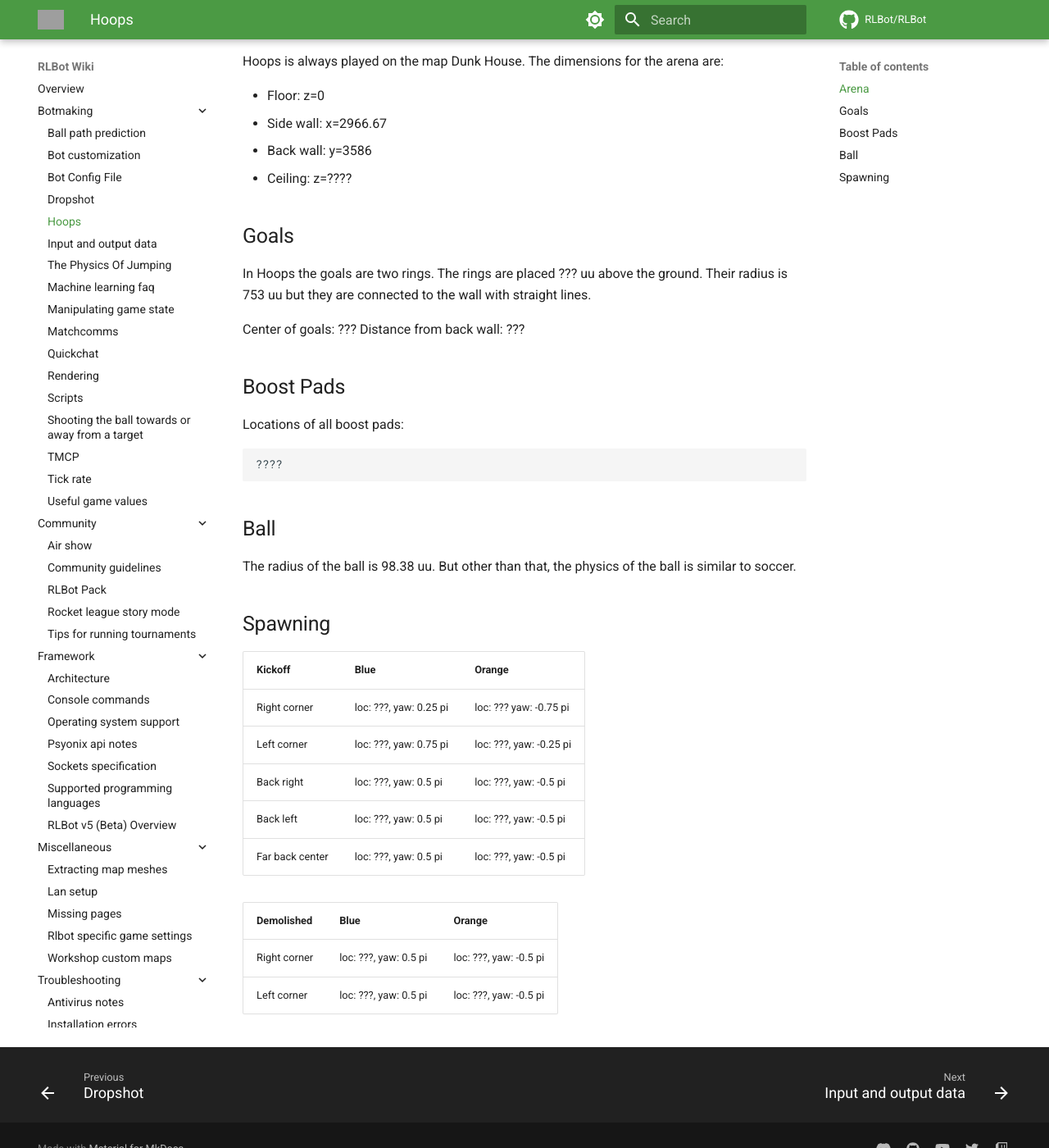
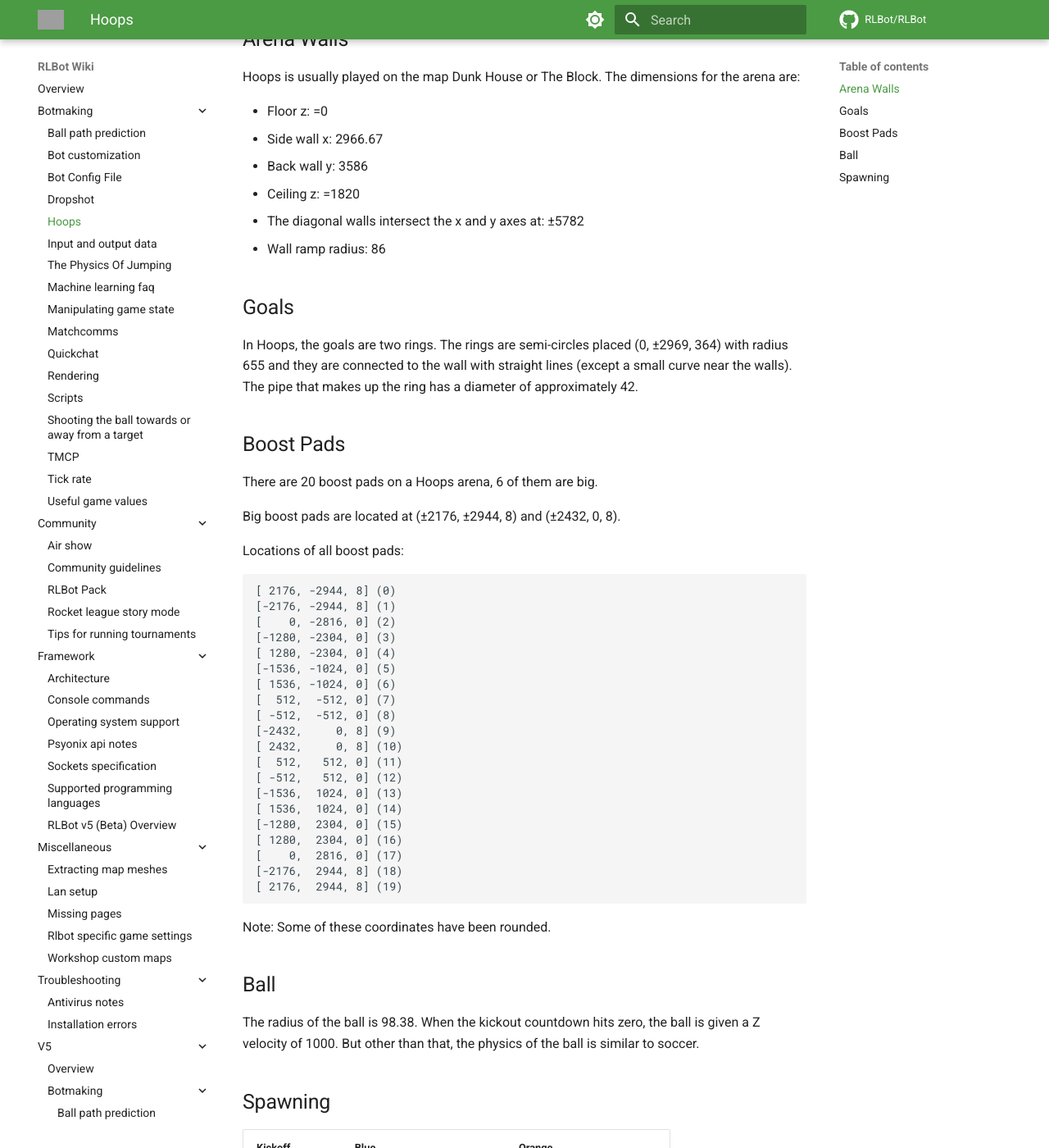
Before and after one commit to RLBot/wiki, an MkDocs documentation site: the page built from docs/botmaking/hoops.md, in a window 1280 px wide and 1400 px high, scrolled down 376 px. Shown: the whole window at 82% size. Built offline with MkDocs 1.6.1 and Material for MkDocs 9.7.7, drawn with Linux system fonts in a browser that asks for light colours; comment, search, counter and statistics services are not loaded; some of the changed text lies outside the part shown; grey boxes are pictures that could not be loaded.

Commit message:
Add missing information to Hoops page

````diff
--- a/docs/botmaking/hoops.md
+++ b/docs/botmaking/hoops.md
@@ -4,48 +4,74 @@
 
 ```
 game_mode = Hoops
+# Alternative map: Hoops_TheBlocks
 game_map = Hoops_DunkHouse
 ```
 
-## Arena
+## Arena Walls
 
-Hoops is always played on the map Dunk House. The dimensions for the arena are:
+Hoops is usually played on the map Dunk House or The Block. The dimensions for the arena are:
 
-- Floor: z=0
-- Side wall: x=2966.67
-- Back wall: y=3586
-- Ceiling: z=????
+- Floor z: =0
+- Side wall x: 2966.67
+- Back wall y: 3586
+- Ceiling z: =1820
+- The diagonal walls intersect the x and y axes at: ±5782
+- Wall ramp radius: 86
 
 ## Goals
 
-In Hoops the goals are two rings. The rings are placed ??? uu above the ground. Their radius is 753 uu but they are connected to the wall with straight lines.
+In Hoops, the goals are two rings. The rings are semi-circles placed (0, ±2969, 364) with radius 655 and they are connected to the wall with straight lines (except a small curve near the walls). The pipe that makes up the ring has a diameter of approximately 42.
 
-Center of goals: ???
-Distance from back wall: ???
 
 ## Boost Pads
+
+There are 20 boost pads on a Hoops arena, 6 of them are big.
+
+Big boost pads are located at (±2176, ±2944, 8) and (±2432, 0, 8).
 
 Locations of all boost pads:
 
 ```
-????
+[ 2176, -2944, 8] (0)
+[-2176, -2944, 8] (1)
+[    0, -2816, 0] (2)
+[-1280, -2304, 0] (3)
+[ 1280, -2304, 0] (4)
+[-1536, -1024, 0] (5)
+[ 1536, -1024, 0] (6)
+[  512,  -512, 0] (7)
+[ -512,  -512, 0] (8)
+[-2432,     0, 8] (9)
+[ 2432,     0, 8] (10)
+[  512,   512, 0] (11)
+[ -512,   512, 0] (12)
+[-1536,  1024, 0] (13)
+[ 1536,  1024, 0] (14)
+[-1280,  2304, 0] (15)
+[ 1280,  2304, 0] (16)
+[    0,  2816, 0] (17)
+[-2176,  2944, 8] (18)
+[ 2176,  2944, 8] (19)
 ```
+
+Note: Some of these coordinates have been rounded.
 
 ## Ball
 
-The radius of the ball is 98.38 uu. But other than that, the physics of the ball is similar to soccer.
+The radius of the ball is 98.38. When the kickout countdown hits zero, the ball is given a Z velocity of 1000. But other than that, the physics of the ball is similar to soccer.
 
 ## Spawning
 
 | Kickoff         | Blue                              | Orange                            |
 |-----------------|-----------------------------------|-----------------------------------|
-| Right corner    | loc: ???, yaw: 0.25 pi            | loc: ??? yaw: -0.75 pi            |
-| Left corner     | loc: ???, yaw: 0.75 pi            | loc: ???, yaw: -0.25 pi           |
-| Back right      | loc: ???, yaw: 0.5 pi             | loc: ???, yaw: -0.5 pi            |
-| Back left       | loc: ???, yaw: 0.5 pi             | loc: ???, yaw: -0.5 pi            |
-| Far back center | loc: ???, yaw: 0.5 pi             | loc: ???, yaw: -0.5 pi            |
+| Right corner    | loc: (-1536, -3072), yaw: 0.5 pi  | loc: (1536, 3072), yaw: -0.5 pi   |
+| Left corner     | loc: (1536, -3072), yaw: 0.5 pi   | loc: (-1536, 3072), yaw: -0.5 pi  |
+| Back right      | loc: (-256, -2815), yaw: 0.5 pi   | loc: (256, 2815), yaw: -0.5 pi    |
+| Back left       | loc: (256, -2815), yaw: 0.5 pi    | loc: (-256, 2815), yaw: -0.5 pi   |
+| Far back center | loc: (0, -3200), yaw: 0.5 pi      | loc: (0, 3200), yaw: -0.5 pi      |
 
 | Demolished      | Blue                              | Orange                            |
 |-----------------|-----------------------------------|-----------------------------------|
-| Right corner    | loc: ???, yaw: 0.5 pi             | loc: ???, yaw: -0.5 pi            |
-| Left corner     | loc: ???, yaw: 0.5 pi             | loc: ???, yaw: -0.5 pi            |
+| Right corner    | loc: (-1152, -3072), yaw: 0.5 pi  | loc: (1152, 3072), yaw: -0.5 pi   |
+| Left corner     | loc: (1152, -3072), yaw: 0.5 pi   | loc: (-1152, 3072), yaw: -0.5 pi  |
````
Also changed, not shown: docs/botmaking/useful-game-values.md (+1 -3 lines).
